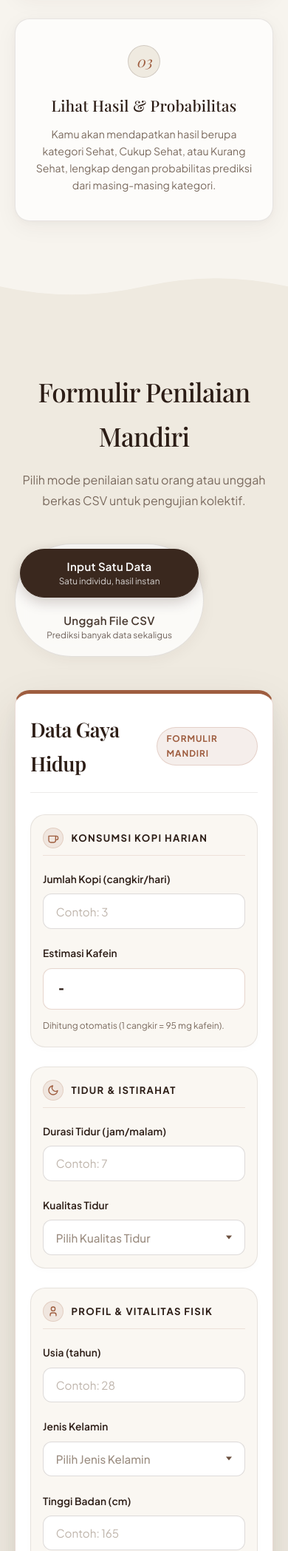
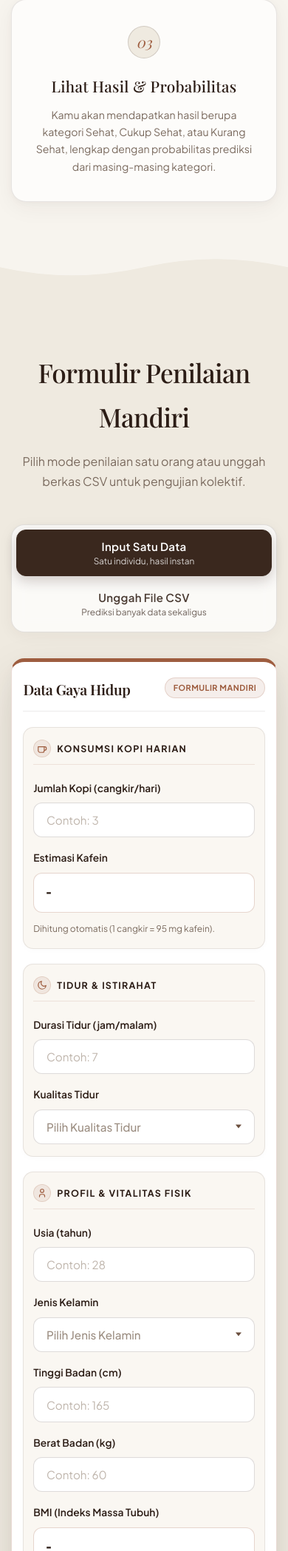
Before and after one commit to Nathaniela04/cafficare, a Flask app: page / in a window 390 px wide. Shown: the part 4403-6500 px from the top of the page at 74% size. Run offline with Flask 3, Linux system fonts and the light colour scheme; some web fonts are replaced.

Commit message:
Fix mobile responsive form overflow

```diff
--- a/static/css/style.css
+++ b/static/css/style.css
@@ -789,12 +789,16 @@ em {
   background: var(--bg-cream-tint);
   padding: 5rem 0 5.5rem;
   position: relative;
+  width: 100%;
+  overflow-x: hidden;
 }
 
 .app-container {
   max-width: var(--container);
   margin: 0 auto;
   padding: 0 var(--page-padding);
+  box-sizing: border-box;
+  width: 100%;
 }
 
 .app-intro-header {
@@ -892,6 +896,9 @@ em {
   border-radius: var(--radius-organic);
   padding: 2.8rem 2.6rem;
   box-shadow: 0 20px 50px rgba(58, 40, 30, 0.09), 0 4px 16px rgba(58, 40, 30, 0.03);
+  min-width: 0;
+  max-width: 100%;
+  box-sizing: border-box;
 }
 
 .form-card {
@@ -922,6 +929,8 @@ em {
   display: flex;
   align-items: center;
   justify-content: space-between;
+  gap: 0.75rem;
+  flex-wrap: wrap;
 }
 
 .card h2 .badge-indicator {
@@ -2088,7 +2097,9 @@ tbody td.pred-cell.kurang-sehat { color: var(--rust-alert); font-weight: 700; }
   }
 
   .panel-grid {
-    grid-template-columns: 1fr;
+    grid-template-columns: minmax(0, 1fr);
+    width: 100%;
+    gap: 2rem;
   }
 
   .result-card {
@@ -2107,7 +2118,7 @@ tbody td.pred-cell.kurang-sehat { color: var(--rust-alert); font-weight: 700; }
 
 @media (max-width: 720px) {
   :root {
-    --page-padding: 1.25rem;
+    --page-padding: 1.15rem;
   }
 
   .site-header {
@@ -2155,30 +2166,105 @@ tbody td.pred-cell.kurang-sehat { color: var(--rust-alert); font-weight: 700; }
     height: 240px;
   }
 
-  /* Mode switch */
+  /* Mode switch: Centered clean card with proper border radius */
   .mode-switch {
+    display: flex;
     flex-direction: column;
+    width: 100%;
+    max-width: 380px;
+    box-sizing: border-box;
+    border-radius: 18px;
+    padding: 6px;
+    margin: 0 auto 2.2rem;
+    position: static;
     left: auto;
     transform: none;
+    gap: 0.35rem;
   }
 
   .mode-btn {
     width: 100%;
     min-width: unset;
-  }
-
-  /* Form fields */
+    border-radius: 13px;
+    padding: 0.75rem 1rem;
+    text-align: center;
+  }
+
+  /* Form & Panels */
+  .panel {
+    width: 100%;
+    max-width: 100%;
+    box-sizing: border-box;
+  }
+
   .field-grid {
-    grid-template-columns: 1fr;
+    grid-template-columns: minmax(0, 1fr);
+    gap: 1rem;
   }
 
   .card {
-    padding: 1.6rem 1.25rem;
-    border-radius: var(--radius-soft);
+    padding: 1.5rem 1.15rem;
+    border-radius: 18px;
+    width: 100%;
+    max-width: 100%;
+    box-sizing: border-box;
+  }
+
+  .card h2 {
+    font-size: 1.35rem;
+    flex-wrap: wrap;
+    gap: 0.5rem;
+    align-items: flex-start;
+    margin-bottom: 1.3rem;
+    padding-bottom: 0.75rem;
+  }
+
+  .card h2 .badge-indicator {
+    font-size: 0.68rem;
+    padding: 0.25rem 0.65rem;
+    letter-spacing: 0.04em;
+    align-self: flex-start;
   }
 
   .form-group-section {
-    padding: 1.1rem 1rem;
+    padding: 1.15rem 0.95rem;
+    border-radius: 14px;
+    margin-bottom: 1.25rem;
+    width: 100%;
+    box-sizing: border-box;
+  }
+
+  .group-title {
+    font-size: 0.78rem;
+    gap: 0.5rem;
+    flex-wrap: wrap;
+    line-height: 1.3;
+  }
+
+  .group-title svg {
+    width: 24px;
+    height: 24px;
+    padding: 4px;
+  }
+
+  .readout-box {
+    padding: 0.65rem 0.9rem;
+    gap: 0.5rem;
+    flex-wrap: wrap;
+  }
+
+  .form-actions {
+    flex-direction: column;
+    gap: 0.75rem;
+    width: 100%;
+  }
+
+  .form-actions .btn-primary,
+  .btn-secondary-reset {
+    width: 100%;
+    flex: none;
+    padding: 1rem 1.25rem;
+    font-size: 0.84rem;
   }
 
   /* Footer */
@@ -2199,3 +2285,21 @@ tbody td.pred-cell.kurang-sehat { color: var(--rust-alert); font-weight: 700; }
     margin: 0 auto;
   }
 }
+
+@media (max-width: 420px) {
+  :root {
+    --page-padding: 0.95rem;
+  }
+
+  .card {
+    padding: 1.3rem 0.95rem;
+  }
+
+  .card h2 {
+    font-size: 1.22rem;
+  }
+
+  .form-group-section {
+    padding: 1rem 0.8rem;
+  }
+}
```
